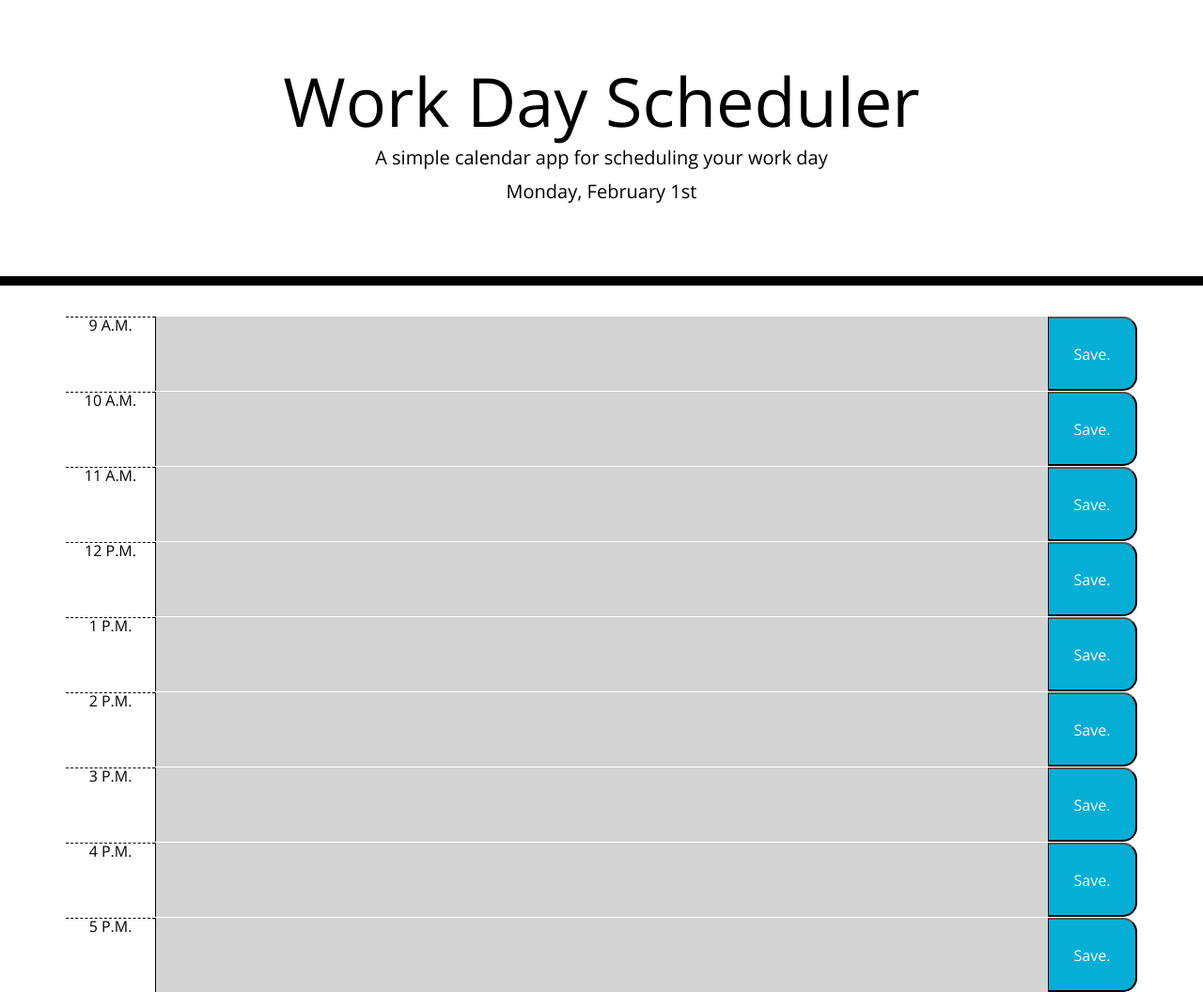
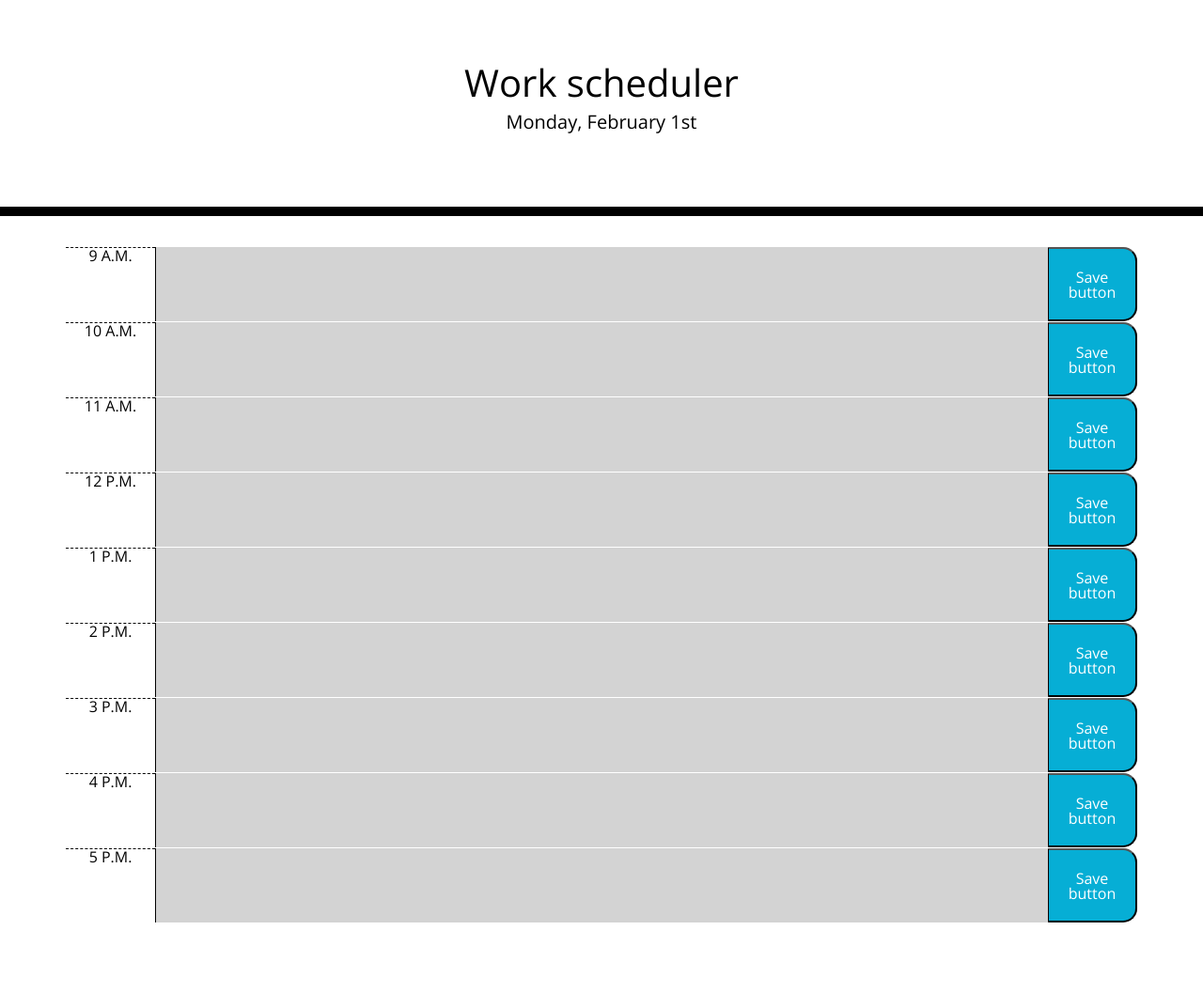
Before and after one commit to trae77/calendar, a plain HTML site: page Develop/index.html in a window 1280 px wide. Shown: the whole page at 94% size. After the commit the page ends 982 px from the top, so only its background shows below. Drawn offline with nearby package versions, Linux system fonts and the light colour scheme.

Commit message:
fixed problems

```diff
--- a/Develop/index.html
+++ b/Develop/index.html
@@ -24,55 +24,55 @@
 
   <body>
     <header class="jumbotron">
-      <h1 class="display-3">Work Day Scheduler</h1>
-      <p class="lead">A simple calendar app for scheduling your work day</p>
+      <h1>Work scheduler</h1>
+
       <p id="currentDay" class="lead"></p>
     </header>
     <div class="container">
       <div class="row time-block" id="9">
         <div class="col-1 hour "><p class = "m">9 A.M.</p></div>
         <textarea class = "col-10 scheduler"></textarea>
-        <button class ="col-1 saveBtn">Save.</button>
+        <button class ="col-1 saveBtn">Save button</button>
       </div>
       <div class="row time-block" id="10">
         <div class="col-1 hour "><p class = "m">10 A.M.</p></div>
         <textarea class = "col-10 scheduler"></textarea>
-        <button class ="col-1 saveBtn">Save.</button>
+        <button class ="col-1 saveBtn">Save button</button>
       </div>
       <div class="row time-block" id="11">
         <div class="col-1 hour "><p class ="m">11 A.M.</p></div>
         <textarea class = "col-10 scheduler"></textarea>
-        <button class ="col-1 saveBtn">Save.</button>
+        <button class ="col-1 saveBtn">Save button</button>
       </div>
       <div class="row time-block" id="12">
         <div class="col-1 hour "><p class ="m">12 P.M.</p></div>
         <textarea class = "col-10 scheduler"></textarea>
-        <button class ="col-1 saveBtn">Save.</button>
+        <button class ="col-1 saveBtn">Save button</button>
       </div>
       <div class="row time-block" id="13">
         <div class="col-1 hour "><p class ="m">1 P.M.</p></div>
         <textarea class = "col-10 scheduler"></textarea>
-        <button class ="col-1 saveBtn">Save.</button>
+        <button class ="col-1 saveBtn">Save button</button>
       </div>
       <div class="row time-block" id="14">
         <div class="col-1 hour "><p class ="m">2 P.M.</p></div>
         <textarea class = "col-10 scheduler"></textarea>
-        <button class ="col-1 saveBtn">Save.</button>
+        <button class ="col-1 saveBtn">Save button</button>
       </div>
       <div class="row time-block" id="15">
         <div class="col-1 hour "><p class ="m">3 P.M.</p></div>
         <textarea class = "col-10 scheduler"></textarea>
-        <button class ="col-1 saveBtn">Save.</button>
+        <button class ="col-1 saveBtn">Save button</button>
       </div>
       <div class="row time-block" id="16">
         <div class="col-1 hour "><p class ="m">4 P.M.</p></div>
         <textarea class = "col-10 scheduler"></textarea>
-        <button class ="col-1 saveBtn">Save.</button>
+        <button class ="col-1 saveBtn">Save button</button>
       </div>
       <div class="row time-block" id="17">
         <div class="col-1 hour "><p class ="m">5 P.M.</p></div>
         <textarea class = "col-10 scheduler"></textarea>
-        <button class ="col-1 saveBtn">Save.</button>
+        <button class ="col-1 saveBtn">Save button</button>
       </div>
     </div>
 
--- a/Develop/script.js
+++ b/Develop/script.js
@@ -4,16 +4,16 @@ $(document).ready(function (){
 
     function workDay() {
 
-        var currentHour = moment().hours();
+        var currentTime = moment().hours();
 
         $(".time-block").each(function () {
             var blockOut = parseInt($(this).attr("id"));
 
-            if (currentHour === blockOut) {
+            if (currentTime === blockOut) {
 
                 $(this).addClass("present");
             }
-            else if (currentHour > blockOut) {
+            else if (currentTime > blockOut) {
 
                 $(this).removeClass("present");
                 $(this).addClass("past");
@@ -34,7 +34,7 @@ workDay();
 
         var time = $(this).parent().attr("id");
 
-        var value = $(this).siblings(".schedule").val()
+        var value = $(this).siblings(".scheduler").val()
         localStorage.setItem(time, value)
     })
 
```
